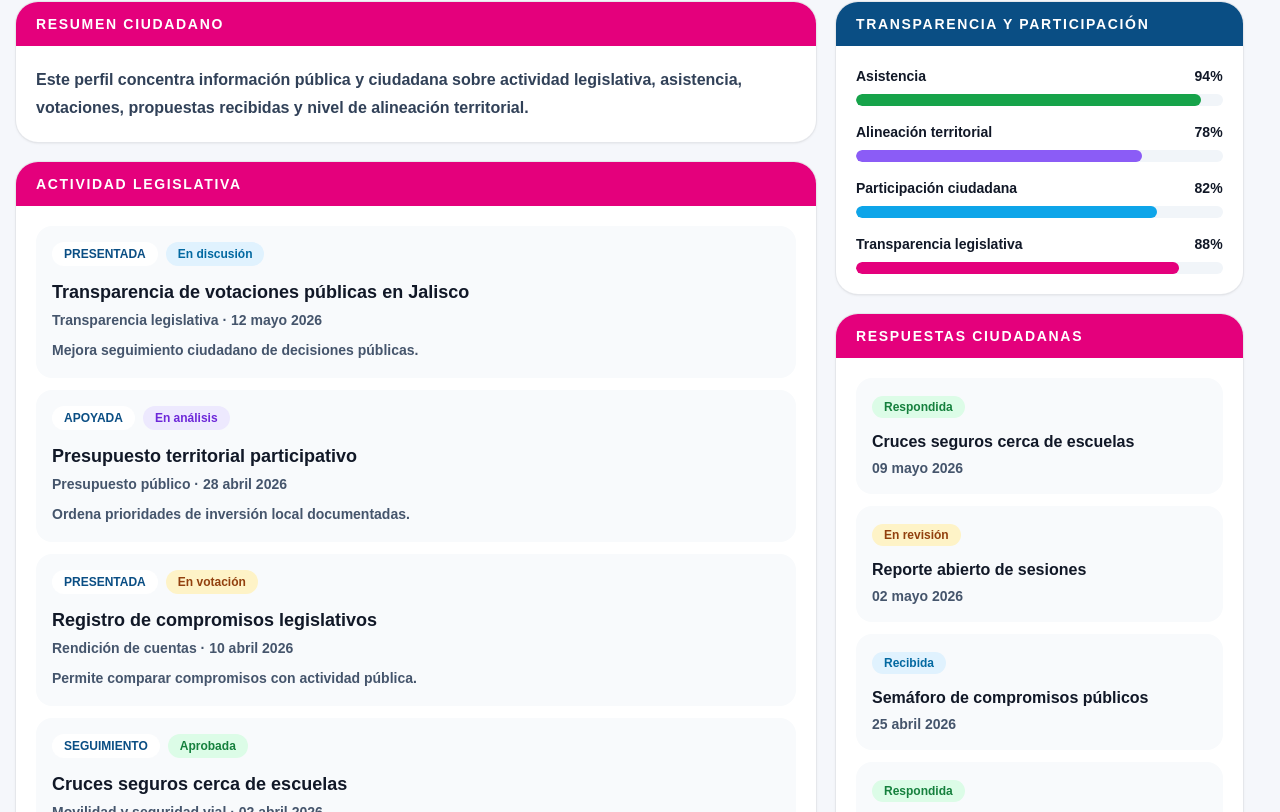
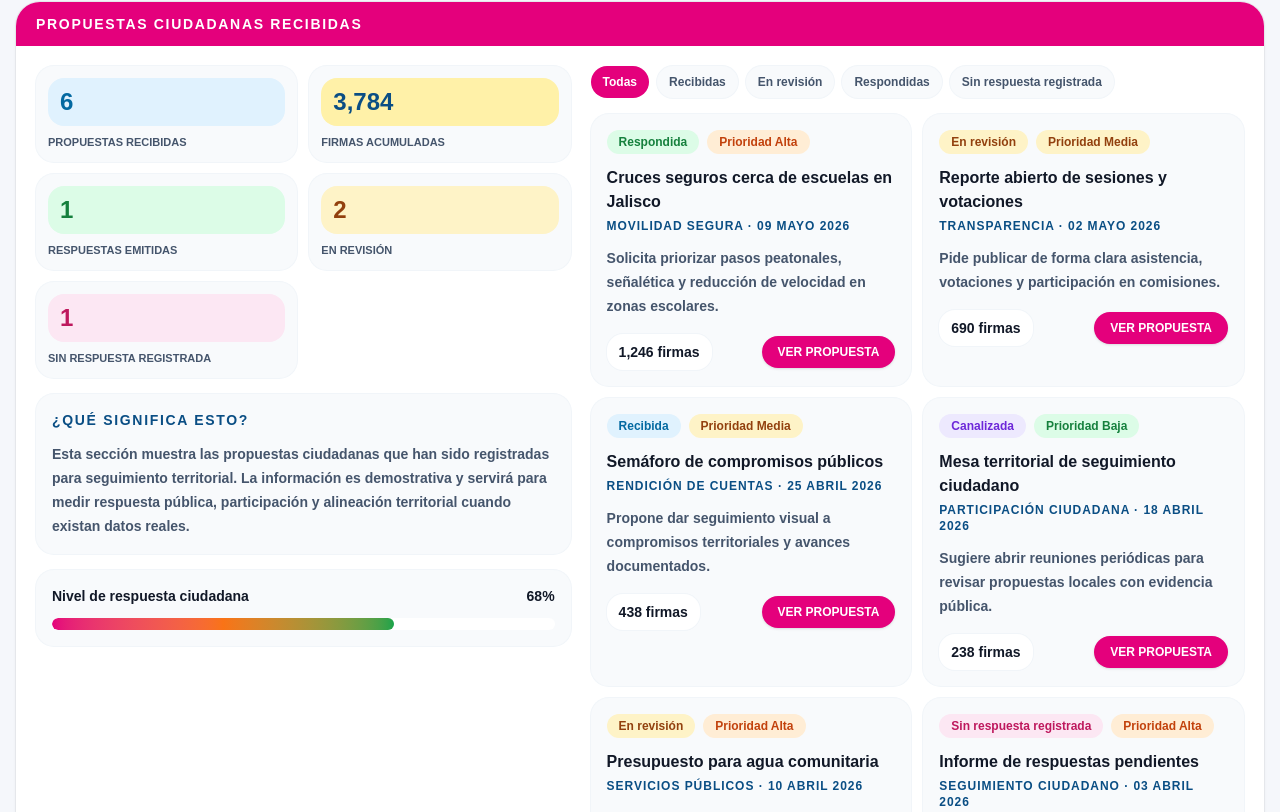
Before and after one commit to TecnocraciaParticipativaMexico/Plataforma, a Next.js app in the folder web/: page /congreso-civico/representacion/representantes/maria-teresa-lopez-garcia in a window 1280 px wide. Shown: the part 748-1560 px from the top of the page. Built offline with nearby package versions, Linux system fonts and the light colour scheme.

Commit message:
Improve citizen proposals on representative profile

```diff
--- a/web/app/congreso-civico/representacion/representantes/[id]/page.tsx
+++ b/web/app/congreso-civico/representacion/representantes/[id]/page.tsx
@@ -13,7 +13,8 @@ type SeveridadAlerta = "baja" | "media" | "alta";
 type EstadoIniciativa = "En discusión" | "En análisis" | "En votación" | "Aprobada" | "Archivada";
 type TipoIniciativa = "apoyada" | "presentada" | "seguimiento";
 type VotoEmitido = "A favor" | "En contra" | "Abstención";
-type EstadoRespuesta = "Recibida" | "En revisión" | "Respondida";
+type EstadoRespuesta = "Recibida" | "En revisión" | "Respondida" | "Canalizada" | "Sin respuesta registrada";
+type PrioridadCiudadana = "Baja" | "Media" | "Alta";
 
 type IniciativaLegislativa = {
   titulo: string;
@@ -31,10 +32,14 @@ type VotacionReciente = {
   participacionCiudadanaRelacionada: string;
 };
 
-type RespuestaCiudadana = {
-  propuestaRecibida: string;
-  fecha: string;
+type PropuestaCiudadana = {
+  titulo: string;
+  categoria: string;
+  fechaRecepcion: string;
+  firmasCiudadanas: number;
   estadoRespuesta: EstadoRespuesta;
+  prioridadCiudadana: PrioridadCiudadana;
+  resumen: string;
 };
 
 type IndicadoresParticipacion = {
@@ -70,7 +75,7 @@ type RepresentanteMock = {
   actividadEnPlataforma: string;
   iniciativas: IniciativaLegislativa[];
   votaciones: VotacionReciente[];
-  respuestasCiudadanas: RespuestaCiudadana[];
+  propuestasCiudadanas: PropuestaCiudadana[];
   indicadoresParticipacion: IndicadoresParticipacion;
   alertas: Array<{ titulo: string; severidad: SeveridadAlerta; descripcion: string }>;
   timeline: Array<{ evento: string; fecha: string; descripcion: string }>;
@@ -103,18 +108,28 @@ const respuestaConfig: Record<EstadoRespuesta, string> = {
   Recibida: "bg-[#E0F2FE] text-[#0369A1]",
   "En revisión": "bg-[#FEF3C7] text-[#92400E]",
   Respondida: "bg-[#DCFCE7] text-[#15803D]",
+  Canalizada: "bg-[#EDE9FE] text-[#6D28D9]",
+  "Sin respuesta registrada": "bg-[#FCE7F3] text-[#BE185D]",
+};
+
+const prioridadConfig: Record<PrioridadCiudadana, string> = {
+  Baja: "bg-[#DCFCE7] text-[#15803D]",
+  Media: "bg-[#FEF3C7] text-[#92400E]",
+  Alta: "bg-[#FFEDD5] text-[#C2410C]",
 };
 
 const tabsVisuales = [
   "Resumen",
   "Actividad legislativa",
   "Votaciones",
-  "Respuestas ciudadanas",
+  "Propuestas ciudadanas",
   "Transparencia",
   "Alertas cívicas",
   "Alineación territorial",
   "Timeline personal",
 ] as const;
+
+const filtrosPropuestas = ["Todas", "Recibidas", "En revisión", "Respondidas", "Sin respuesta registrada"] as const;
 
 function crearIniciativas(territorio: string): IniciativaLegislativa[] {
   return [
@@ -184,13 +199,63 @@ function crearVotaciones(): VotacionReciente[] {
   ];
 }
 
-function crearRespuestas(): RespuestaCiudadana[] {
+// TODO: reemplazar propuestas mock por datos reales vinculados a representantes y territorio.
+function crearPropuestasCiudadanas(territorio: string): PropuestaCiudadana[] {
   return [
-    { propuestaRecibida: "Cruces seguros cerca de escuelas", fecha: "09 mayo 2026", estadoRespuesta: "Respondida" },
-    { propuestaRecibida: "Reporte abierto de sesiones", fecha: "02 mayo 2026", estadoRespuesta: "En revisión" },
-    { propuestaRecibida: "Semáforo de compromisos públicos", fecha: "25 abril 2026", estadoRespuesta: "Recibida" },
-    { propuestaRecibida: "Audiencias ciudadanas trimestrales", fecha: "18 abril 2026", estadoRespuesta: "Respondida" },
-    { propuestaRecibida: "Mesa territorial de seguimiento", fecha: "10 abril 2026", estadoRespuesta: "En revisión" },
+    {
+      titulo: `Cruces seguros cerca de escuelas en ${territorio}`,
+      categoria: "Movilidad segura",
+      fechaRecepcion: "09 mayo 2026",
+      firmasCiudadanas: 1246,
+      estadoRespuesta: "Respondida",
+      prioridadCiudadana: "Alta",
+      resumen: "Solicita priorizar pasos peatonales, señalética y reducción de velocidad en zonas escolares.",
+    },
+    {
+      titulo: "Reporte abierto de sesiones y votaciones",
+      categoria: "Transparencia",
+      fechaRecepcion: "02 mayo 2026",
+      firmasCiudadanas: 690,
+      estadoRespuesta: "En revisión",
+      prioridadCiudadana: "Media",
+      resumen: "Pide publicar de forma clara asistencia, votaciones y participación en comisiones.",
+    },
+    {
+      titulo: "Semáforo de compromisos públicos",
+      categoria: "Rendición de cuentas",
+      fechaRecepcion: "25 abril 2026",
+      firmasCiudadanas: 438,
+      estadoRespuesta: "Recibida",
+      prioridadCiudadana: "Media",
+      resumen: "Propone dar seguimiento visual a compromisos territoriales y avances documentados.",
+    },
+    {
+      titulo: "Mesa territorial de seguimiento ciudadano",
+      categoria: "Participación ciudadana",
+      fechaRecepcion: "18 abril 2026",
+      firmasCiudadanas: 238,
+      estadoRespuesta: "Canalizada",
+      prioridadCiudadana: "Baja",
+      resumen: "Sugiere abrir reuniones periódicas para revisar propuestas locales con evidencia pública.",
+    },
+    {
+      titulo: "Presupuesto para agua comunitaria",
+      categoria: "Servicios públicos",
+      fechaRecepcion: "10 abril 2026",
+      firmasCiudadanas: 860,
+      estadoRespuesta: "En revisión",
+      prioridadCiudadana: "Alta",
+      resumen: "Solicita revisar inversión prioritaria en infraestructura básica y reportes de avance.",
+    },
+    {
+      titulo: "Informe de respuestas pendientes",
+      categoria: "Seguimiento ciudadano",
+      fechaRecepcion: "03 abril 2026",
+      firmasCiudadanas: 312,
+      estadoRespuesta: "Sin respuesta registrada",
+      prioridadCiudadana: "Alta",
+      resumen: "Busca identificar propuestas recibidas que aún no cuentan con actualización pública.",
+    },
   ];
 }
 
@@ -222,7 +287,7 @@ const REPRESENTANTES_MOCK: RepresentanteMock[] = [
     actividadEnPlataforma: "Activa en la plataforma",
     iniciativas: crearIniciativas("Jalisco"),
     votaciones: crearVotaciones(),
-    respuestasCiudadanas: crearRespuestas(),
+    propuestasCiudadanas: crearPropuestasCiudadanas("Jalisco"),
     indicadoresParticipacion: { asistencia: 94, alineacionTerritorial: 78, participacionCiudadana: 82, transparenciaLegislativa: 88 },
     alertas: [
       { titulo: "Seguimiento de respuesta pendiente", severidad: "media", descripcion: "Una propuesta ciudadana requiere actualización pública de avance." },
@@ -261,7 +326,7 @@ const REPRESENTANTES_MOCK: RepresentanteMock[] = [
     actividadEnPlataforma: "Activa en la plataforma",
     iniciativas: crearIniciativas("Nuevo León"),
     votaciones: crearVotaciones(),
-    respuestasCiudadanas: crearRespuestas(),
+    propuestasCiudadanas: crearPropuestasCiudadanas("Nuevo León"),
     indicadoresParticipacion: { asistencia: 95, alineacionTerritorial: 84, participacionCiudadana: 79, transparenciaLegislativa: 91 },
     alertas: [
       { titulo: "Alta participación ciudadana recibida", severidad: "baja", descripcion: "El volumen de propuestas exige seguimiento público constante." },
@@ -299,7 +364,7 @@ const REPRESENTANTES_MOCK: RepresentanteMock[] = [
     actividadEnPlataforma: "Perfil completado por comité ciudadano",
     iniciativas: crearIniciativas("Jalisco ciudadano"),
     votaciones: crearVotaciones(),
-    respuestasCiudadanas: crearRespuestas(),
+    propuestasCiudadanas: crearPropuestasCiudadanas("Jalisco ciudadano"),
     indicadoresParticipacion: { asistencia: 89, alineacionTerritorial: 81, participacionCiudadana: 86, transparenciaLegislativa: 80 },
     alertas: [
       { titulo: "Seguimiento pendiente de compromisos", severidad: "media", descripcion: "Hay compromisos ciudadanos que requieren cierre documental." },
@@ -325,6 +390,14 @@ function contarIniciativas(iniciativas: IniciativaLegislativa[], tipo: TipoInici
   return iniciativas.filter((iniciativa) => iniciativa.tipo === tipo).length;
 }
 
+function contarPropuestas(propuestas: PropuestaCiudadana[], estado: EstadoRespuesta) {
+  return propuestas.filter((propuesta) => propuesta.estadoRespuesta === estado).length;
+}
+
+function sumarFirmas(propuestas: PropuestaCiudadana[]) {
+  return propuestas.reduce((total, propuesta) => total + propuesta.firmasCiudadanas, 0);
+}
+
 export default function CongresoCivicoRepresentantePerfilPage({ params }: { params: { id: string } }) {
   const representante = obtenerRepresentante(params.id);
 
@@ -333,11 +406,13 @@ export default function CongresoCivicoRepresentantePerfilPage({ params }: { para
   }
 
   const tipo = tipoConfig[representante.tipoRepresentacion];
+  const propuestas = representante.propuestasCiudadanas;
+  const nivelRespuestaCiudadana = 68;
   const resumenActividad = [
     { label: "Iniciativas apoyadas", valor: contarIniciativas(representante.iniciativas, "apoyada"), color: "bg-[#DCFCE7] text-[#15803D]" },
     { label: "Iniciativas presentadas", valor: contarIniciativas(representante.iniciativas, "presentada"), color: "bg-[#E0F2FE] text-[#0369A1]" },
     { label: "Votos emitidos", valor: representante.votaciones.length, color: "bg-[#EDE9FE] text-[#6D28D9]" },
-    { label: "Respuestas ciudadanas", valor: representante.respuestasCiudadanas.length, color: "bg-[#FFF1A8] text-[#0A4E84]" },
+    { label: "Propuestas ciudadanas", valor: propuestas.length, color: "bg-[#FFF1A8] text-[#0A4E84]" },
     { label: "Alertas activas", valor: representante.alertas.length, color: "bg-[#FFEDD5] text-[#C2410C]" },
   ];
   const metricas = [
@@ -348,6 +423,13 @@ export default function CongresoCivicoRepresentantePerfilPage({ params }: { para
     { label: "Votos a favor", valor: representante.votosAFavor, color: "bg-[#E0F2FE] text-[#0369A1]" },
     { label: "Votos en contra", valor: representante.votosEnContra, color: "bg-[#FEF3C7] text-[#92400E]" },
     { label: "Abstenciones", valor: representante.abstenciones, color: "bg-slate-100 text-slate-600" },
+  ];
+  const metricasPropuestas = [
+    { label: "Propuestas recibidas", valor: propuestas.length, color: "bg-[#E0F2FE] text-[#0369A1]" },
+    { label: "Firmas acumuladas", valor: sumarFirmas(propuestas).toLocaleString("es-MX"), color: "bg-[#FFF1A8] text-[#0A4E84]" },
+    { label: "Respuestas emitidas", valor: contarPropuestas(propuestas, "Respondida"), color: "bg-[#DCFCE7] text-[#15803D]" },
+    { label: "En revisión", valor: contarPropuestas(propuestas, "En revisión"), color: "bg-[#FEF3C7] text-[#92400E]" },
+    { label: "Sin respuesta registrada", valor: contarPropuestas(propuestas, "Sin respuesta registrada"), color: "bg-[#FCE7F3] text-[#BE185D]" },
   ];
   const indicadores = [
     { label: "Asistencia", valor: representante.indicadoresParticipacion.asistencia, color: "bg-[#16A34A]" },
@@ -421,6 +503,71 @@ export default function CongresoCivicoRepresentantePerfilPage({ params }: { para
             {tabsVisuales.map((tab, index) => (
               <span key={tab} className={`whitespace-nowrap rounded-full px-3 py-2 text-xs font-black ${index === 0 ? "bg-[#E4007C] text-white" : "bg-[#F8FAFC] text-slate-600"}`}>{tab}</span>
             ))}
+          </div>
+        </section>
+
+        <section className="mb-5 overflow-hidden rounded-[24px] bg-white shadow-sm ring-1 ring-[#E5E7EB]">
+          <div className="bg-[#E4007C] px-5 py-3 text-sm font-black uppercase tracking-[0.12em] text-white">Propuestas ciudadanas recibidas</div>
+          <div className="grid gap-5 p-5 lg:grid-cols-[0.9fr_1.1fr]">
+            <div className="space-y-4">
+              <div className="grid gap-3 sm:grid-cols-2 lg:grid-cols-1 xl:grid-cols-2">
+                {metricasPropuestas.map((metrica) => (
+                  <article key={metrica.label} className="rounded-[18px] bg-[#F8FAFC] p-3 ring-1 ring-slate-100">
+                    <div className={`${metrica.color} rounded-2xl px-3 py-2 text-2xl font-black`}>{metrica.valor}</div>
+                    <div className="mt-2 text-[11px] font-bold uppercase leading-4 text-slate-600">{metrica.label}</div>
+                  </article>
+                ))}
+              </div>
+
+              <article className="rounded-[18px] bg-[#F8FAFC] p-4 ring-1 ring-slate-100">
+                <h2 className="text-sm font-black uppercase tracking-[0.12em] text-[#0A4E84]">¿Qué significa esto?</h2>
+                <p className="mt-3 text-sm font-semibold leading-6 text-slate-600">
+                  Esta sección muestra las propuestas ciudadanas que han sido registradas para seguimiento territorial. La información es demostrativa y servirá para medir respuesta pública, participación y alineación territorial cuando existan datos reales.
+                </p>
+              </article>
+
+              <article className="rounded-[18px] bg-[#F8FAFC] p-4 ring-1 ring-slate-100">
+                <div className="flex items-center justify-between gap-3 text-sm font-black text-[#111827]">
+                  <span>Nivel de respuesta ciudadana</span>
+                  <span>{nivelRespuestaCiudadana}%</span>
+                </div>
+                <div className="mt-3 h-3 overflow-hidden rounded-full bg-white">
+                  <div className="h-full rounded-full bg-gradient-to-r from-[#E4007C] via-[#F97316] to-[#16A34A]" style={{ width: `${nivelRespuestaCiudadana}%` }} />
+                </div>
+              </article>
+            </div>
+
+            <div>
+              <div className="mb-4 flex flex-wrap gap-2">
+                {filtrosPropuestas.map((filtro, index) => (
+                  <span key={filtro} className={`rounded-full px-3 py-2 text-xs font-black ${index === 0 ? "bg-[#E4007C] text-white" : "bg-[#F8FAFC] text-slate-600 ring-1 ring-slate-100"}`}>{filtro}</span>
+                ))}
+              </div>
+
+              <div className="grid gap-3 md:grid-cols-2">
+                {propuestas.map((propuesta) => (
+                  <article key={`${propuesta.titulo}-${propuesta.fechaRecepcion}`} className="rounded-[18px] bg-[#F8FAFC] p-4 ring-1 ring-slate-100">
+                    <div className="flex flex-wrap gap-2">
+                      <span className={`${respuestaConfig[propuesta.estadoRespuesta]} rounded-full px-3 py-1 text-xs font-black`}>{propuesta.estadoRespuesta}</span>
+                      <span className={`${prioridadConfig[propuesta.prioridadCiudadana]} rounded-full px-3 py-1 text-xs font-black`}>Prioridad {propuesta.prioridadCiudadana}</span>
+                    </div>
+                    <h2 className="mt-3 text-base font-black text-[#111827]">{propuesta.titulo}</h2>
+                    <p className="mt-1 text-xs font-bold uppercase tracking-[0.08em] text-[#0A4E84]">
+                      {propuesta.categoria} · {propuesta.fechaRecepcion}
+                    </p>
+                    <p className="mt-3 text-sm font-semibold leading-6 text-slate-600">{propuesta.resumen}</p>
+                    <div className="mt-4 flex flex-col gap-3 sm:flex-row sm:items-center sm:justify-between">
+                      <span className="rounded-2xl bg-white px-3 py-2 text-sm font-black text-[#111827] ring-1 ring-slate-100">
+                        {propuesta.firmasCiudadanas.toLocaleString("es-MX")} firmas
+                      </span>
+                      <Link href="/congreso-civico/iniciativas" className="rounded-full bg-[#E4007C] px-4 py-2 text-center text-xs font-black uppercase text-white shadow-sm">
+                        Ver propuesta
+                      </Link>
+                    </div>
+                  </article>
+                ))}
+              </div>
+            </div>
           </div>
         </section>
 
@@ -502,19 +649,6 @@ export default function CongresoCivicoRepresentantePerfilPage({ params }: { para
             </section>
 
             <section className="overflow-hidden rounded-[22px] bg-white shadow-sm ring-1 ring-[#E5E7EB]">
-              <div className="bg-[#E4007C] px-5 py-3 text-sm font-black uppercase tracking-[0.12em] text-white">Respuestas ciudadanas</div>
-              <div className="grid gap-3 p-5">
-                {representante.respuestasCiudadanas.map((respuesta) => (
-                  <article key={`${respuesta.propuestaRecibida}-${respuesta.fecha}`} className="rounded-2xl bg-[#F8FAFC] p-4">
-                    <span className={`${respuestaConfig[respuesta.estadoRespuesta]} rounded-full px-3 py-1 text-xs font-black`}>{respuesta.estadoRespuesta}</span>
-                    <h2 className="mt-3 font-black text-[#111827]">{respuesta.propuestaRecibida}</h2>
-                    <p className="mt-1 text-sm font-semibold text-slate-600">{respuesta.fecha}</p>
-                  </article>
-                ))}
-              </div>
-            </section>
-
-            <section className="overflow-hidden rounded-[22px] bg-white shadow-sm ring-1 ring-[#E5E7EB]">
               <div className="bg-[#E4007C] px-5 py-3 text-sm font-black uppercase tracking-[0.12em] text-white">Alertas cívicas</div>
               <div className="grid gap-3 p-5">
                 {representante.alertas.map((alerta) => (
```
